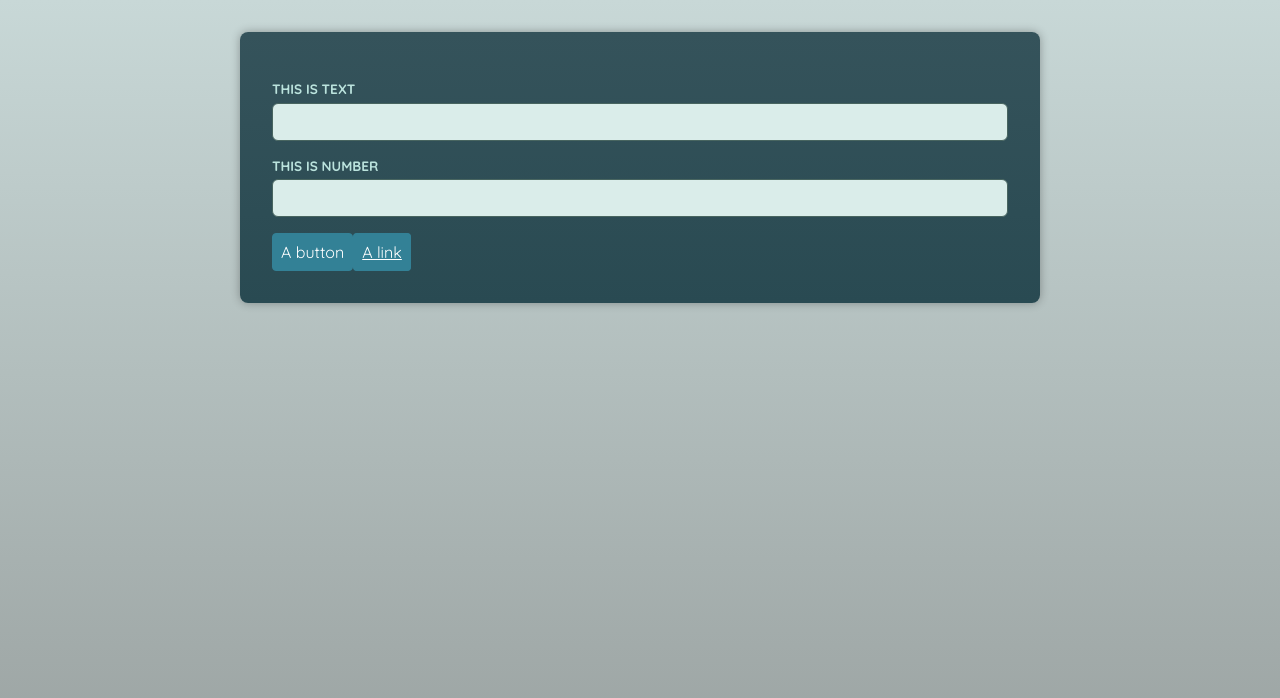
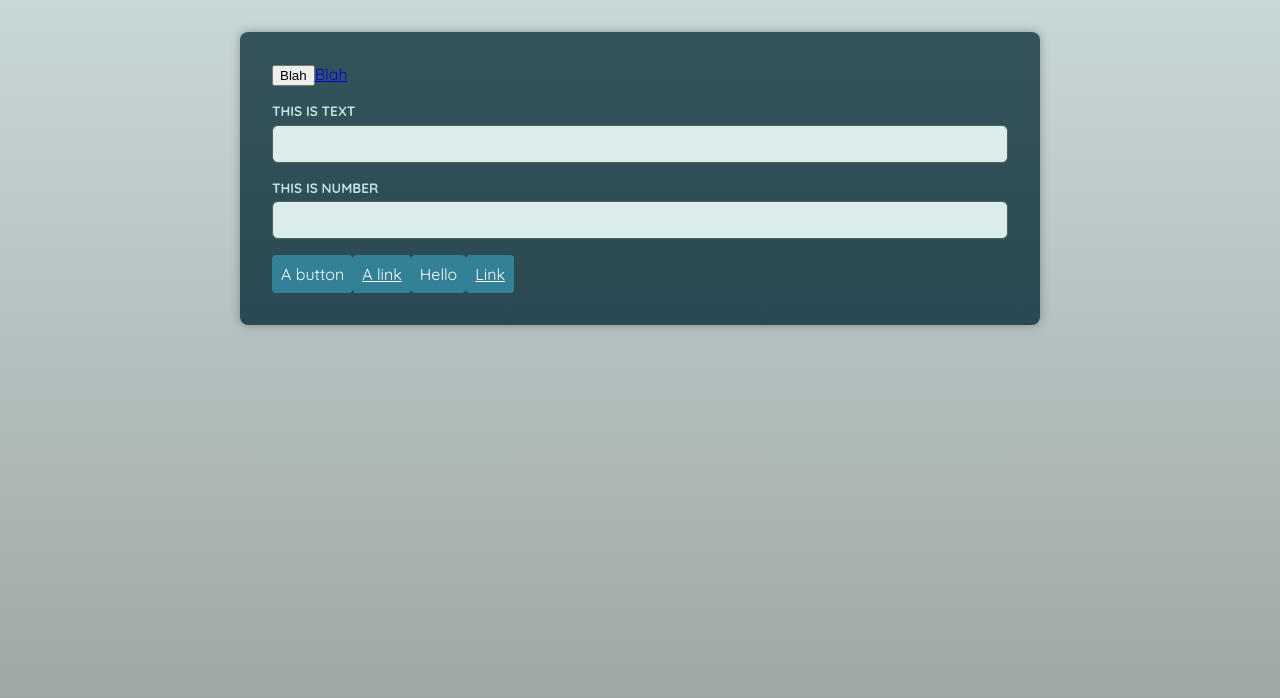
Before and after one commit to alexmisnovs/react-ts, a React (Vite) app: page / in a window 1280 px wide. Shown: the top 698 px of the page. Built offline with nearby package versions, Linux system fonts and the light colour scheme; a web font is replaced by a local one.

Commit message:
added polimorphic component example

```diff
--- a/src/App.tsx
+++ b/src/App.tsx
@@ -1,15 +1,25 @@
 import Button from "./components/Button";
+import ButtonWithoutEl from "./components/ButtonWithoutEl";
+import Container from "./components/Container";
 import Input from "./components/Input";
 
 function App() {
   return (
     <main>
+      <Container as={Button} el="button" onClick={() => {}}>
+        Blah
+      </Container>
+      <Container as={ButtonWithoutEl} href="hey" onClick={() => {}}>
+        Blah
+      </Container>
       <Input label="This is text" id="SomeId" type="text" />
       <Input label="This is number" id="anotherId" type="number" />
       <Button el="button">A button</Button>
       <Button el="anchor" href="https://google.com">
         A link
       </Button>
+      <ButtonWithoutEl disabled>Hello</ButtonWithoutEl>
+      <ButtonWithoutEl href="/hello">Link</ButtonWithoutEl>
     </main>
   );
 }
--- /dev/null
+++ b/src/components/ButtonWithoutEl.tsx
@@ -0,0 +1,30 @@
+import { type ComponentPropsWithoutRef, type ReactNode } from "react";
+
+type ButtonProps = ComponentPropsWithoutRef<"button"> & {
+  href?: never;
+  children: ReactNode;
+};
+type AnchorProps = ComponentPropsWithoutRef<"a"> & {
+  href?: string;
+  children: ReactNode;
+};
+
+function isAnchorProps(props: ButtonProps | AnchorProps): props is AnchorProps {
+  return "href" in props;
+}
+
+export default function ButtonWithoutEl(props: ButtonProps | AnchorProps) {
+  if (isAnchorProps(props)) {
+    return (
+      <a className="button" {...props}>
+        {props.children}
+      </a>
+    );
+  }
+
+  return (
+    <button className="button" {...props}>
+      {props.children}
+    </button>
+  );
+}
--- /dev/null
+++ b/src/components/Container.tsx
@@ -0,0 +1,19 @@
+import { type ReactNode, type ElementType, ComponentPropsWithoutRef } from "react";
+
+type ContainerProps<T extends ElementType> = {
+  as?: T;
+  children: ReactNode;
+} & ComponentPropsWithoutRef<T>;
+
+export default function Container<C extends ElementType>({
+  as,
+  children,
+  ...props
+}: ContainerProps<C>) {
+  const Component = as || "div";
+  return (
+    <Component className="container" {...props}>
+      {children}
+    </Component>
+  );
+}
```
